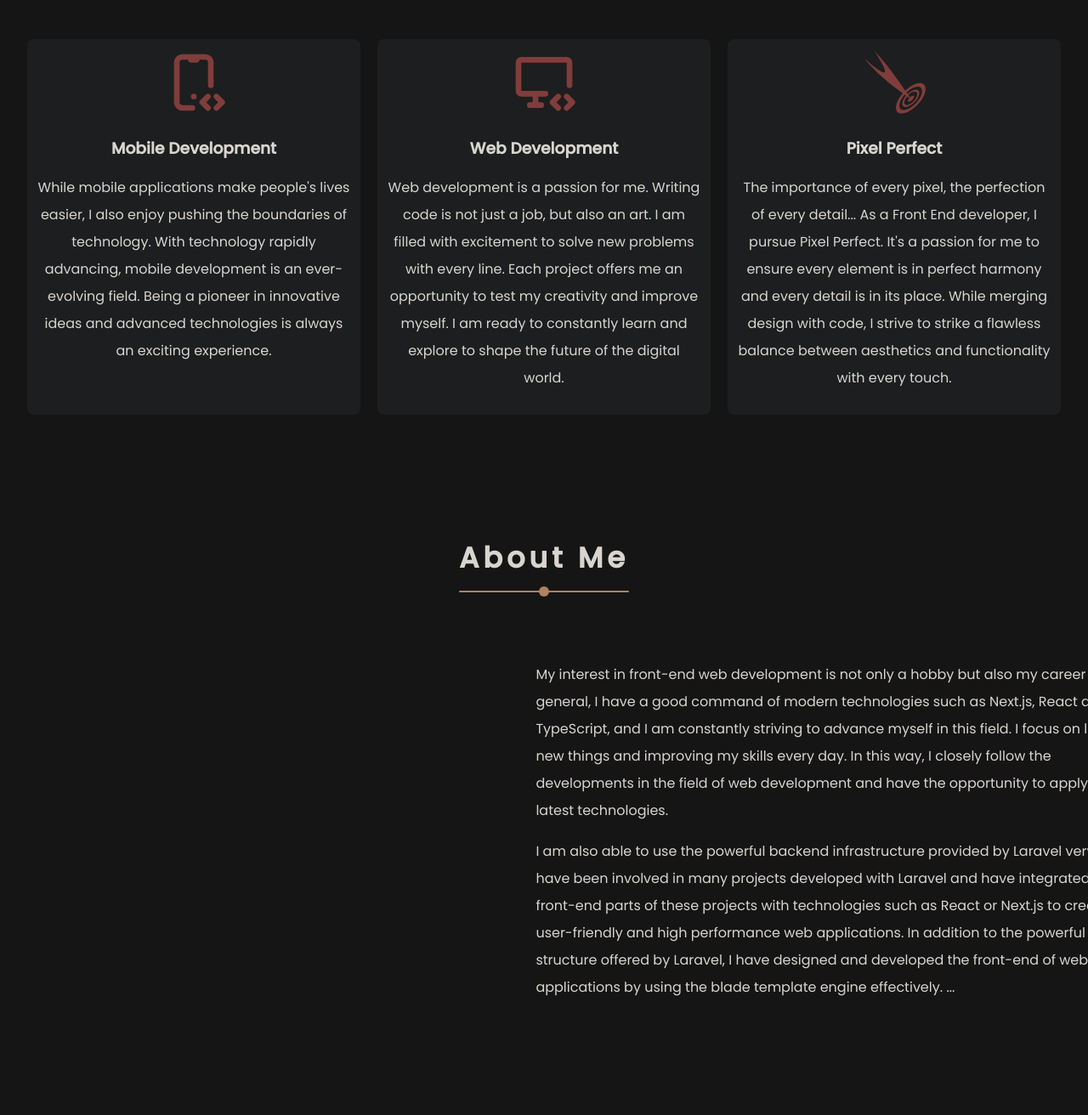
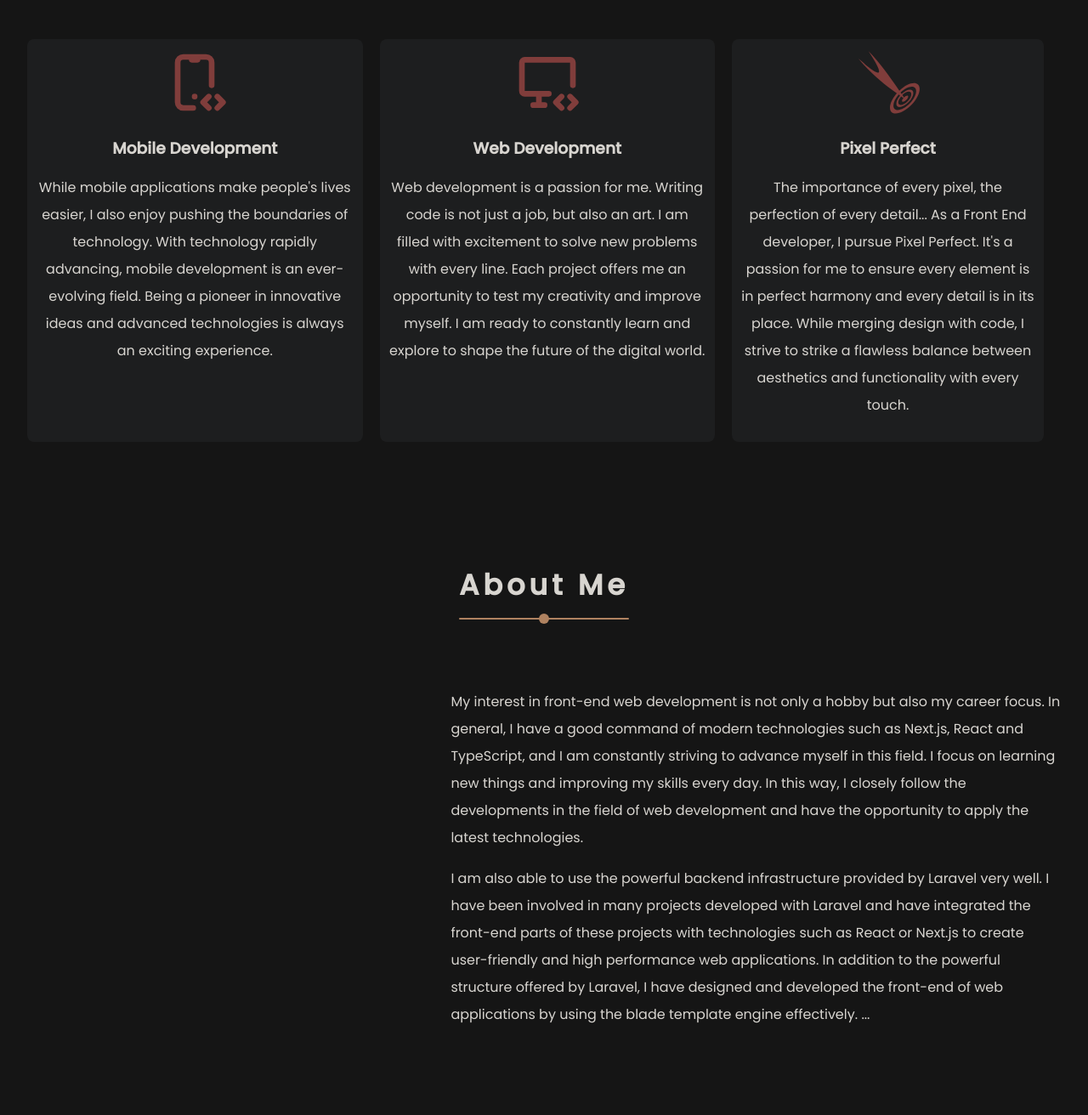
Before and after one commit to ahmet687u/portfolio, a Next.js app: page /en in a window 1280 px wide. Shown: the part 802-2114 px from the top of the page at 85% size. Built offline with nearby package versions, Linux system fonts and the light colour scheme.

Commit message:
home card responsive completed

```diff
--- a/src/components/home/about/AboutSection.tsx
+++ b/src/components/home/about/AboutSection.tsx
@@ -25,8 +25,8 @@ const container = {
 };
 
 const item = {
-  hidden: { opacity: 0, x: 100 },
-  show: { opacity: 1, x: 100 },
+  hidden: { opacity: 0, y: 100 },
+  show: { opacity: 1, y: 100 },
 };
 
 const AboutSection = ({ locale }: { locale: TLocales }) => {
@@ -49,8 +49,7 @@ const AboutSection = ({ locale }: { locale: TLocales }) => {
       <motion.div
         className={`flex align-center ${styles.ml}`}
         style={{ position: "relative", x }}
-      >
-      </motion.div>
+      ></motion.div>
 
       <motion.div variants={container} initial="hidden" animate="show">
         <Link href={`/${locale}/hakkimda`}>
@@ -60,8 +59,8 @@ const AboutSection = ({ locale }: { locale: TLocales }) => {
               <motion.p
                 key={text}
                 variants={item}
+                className="text"
                 whileInView={{ y: 0 }}
-                className="text"
               >
                 {text} {i === 1 ? "..." : ""}
               </motion.p>
--- a/src/components/shared/card/Card.tsx
+++ b/src/components/shared/card/Card.tsx
@@ -2,7 +2,6 @@
 
 import React from "react";
 import styles from "./card.module.scss";
-import { motion } from "framer-motion";
 import type { THomeCardWithLocale, TLocales } from "@/types";
 
 const Card = (props: THomeCardWithLocale & { locale: TLocales }) => {
--- a/src/constants/index.ts
+++ b/src/constants/index.ts
@@ -6,8 +6,7 @@ import { BiLogoTypescript } from "react-icons/bi";
 import { IoLogoJavascript } from "react-icons/io5";
 import { FaHtml5, FaCss3Alt, FaSass, FaBootstrap, FaReact, } from "react-icons/fa";
 import { TbDeviceMobileCode, TbDeviceDesktopCode } from "react-icons/tb";
-import { GiArrowScope, GiOnTarget } from "react-icons/gi";
-import { TbTargetArrow } from "react-icons/tb";
+import { GiOnTarget } from "react-icons/gi";
 
 export const DEFAULT_LOCALES: TLocales = "tr"
 export const LOCALES: Array<TLocales> = ["tr", "en"]
--- a/src/scss/global.scss
+++ b/src/scss/global.scss
@@ -90,7 +90,8 @@ body {
 
 .card-container {
   display: grid;
-  grid-template-columns: repeat(3, 1fr);
+  align-content: stretch;
+  grid-template-columns: repeat(4, auto);
   gap: 20px;
 
   @include break-max(1024px) {
```
